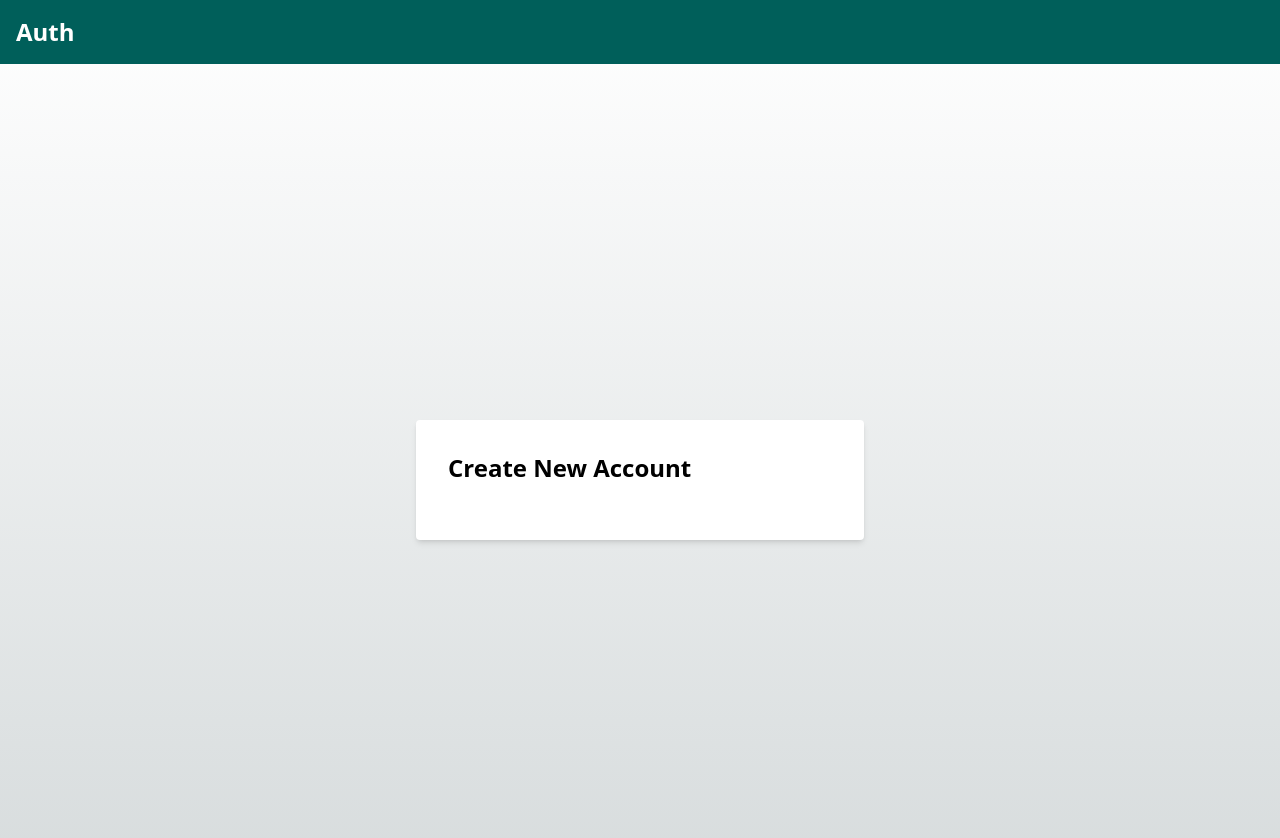
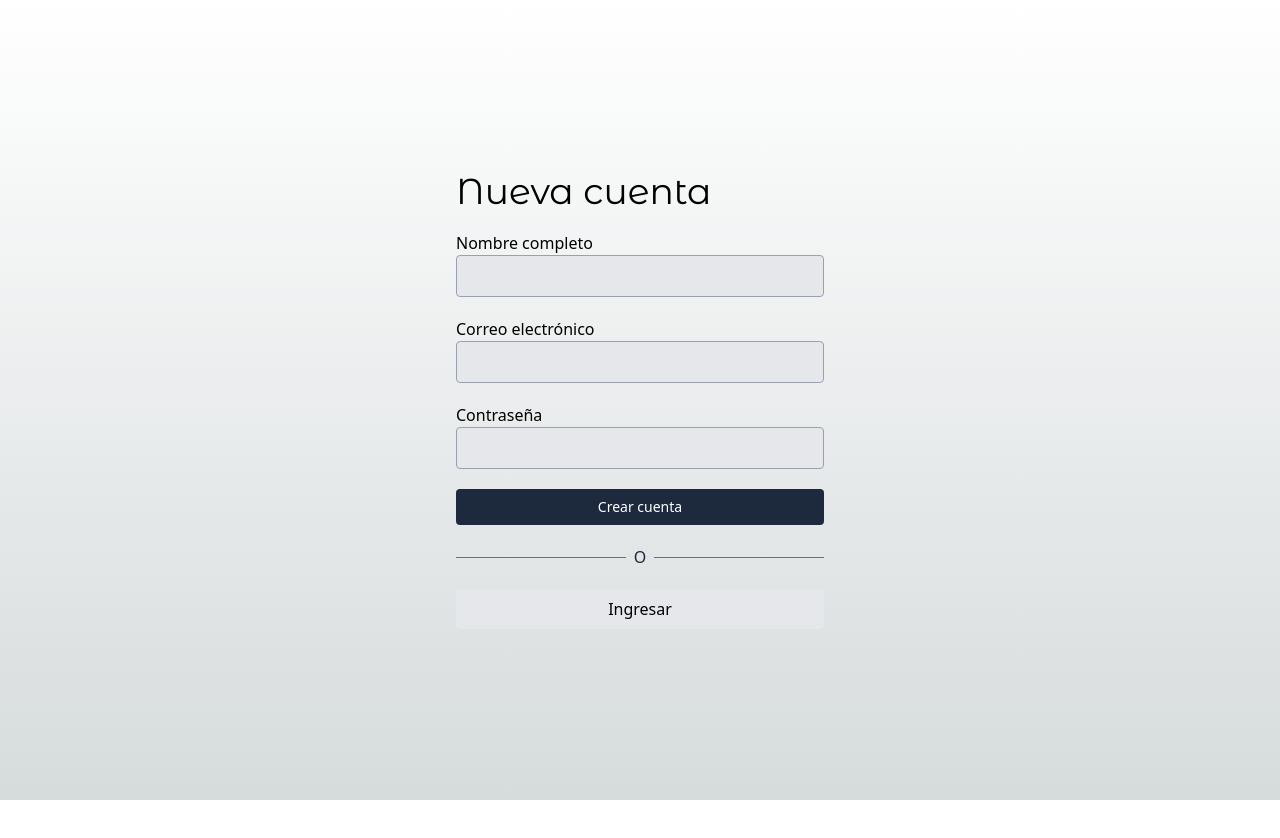
Before and after one commit to MisaelGG11/teslo-shop, a Next.js app: page /auth/new-account in a window 1280 px wide. Shown: the top 838 px of the page. After the commit the page ends 800 px from the top, so only its background shows below. Built offline with nearby package versions, Linux system fonts and the light colour scheme.

Commit message:
feat: add auth layout with login a register pages

```diff
--- a/src/app/auth/layout.tsx
+++ b/src/app/auth/layout.tsx
@@ -4,11 +4,10 @@
   children: React.ReactNode;
 }) {
   return (
-    <div className="flex flex-col">
-      <header className="bg-teal-800 text-white p-4">
-        <h1 className="text-2xl font-bold">Auth</h1>
-      </header>
-      <main className="flex-1 p-4">{children}</main>
+    <div className="flex justify-center items-center">
+      <div className="w-full max-w-md px-10">
+        {children}
+      </div>
     </div>
   );
 }
--- a/src/app/auth/login/page.tsx
+++ b/src/app/auth/login/page.tsx
@@ -1,14 +1,41 @@
+import { titleFont } from "@/config/fonts";
+import Link from "next/link";
+
 export const metadata = {
   title: "Login",
-  description: "Login to your account"
+  description: "Login to your account",
 };
 
 export default async function LoginPage() {
   return (
-    <main className="flex items-center justify-center h-screen">
-      <div className="w-full max-w-md p-8 bg-white rounded shadow-md">
-        <h2 className="text-2xl font-bold mb-6">Login</h2>
-        {/* Login form goes here */}
+    <main className="flex flex-col min-h-screen justify-center">
+      <h1 className={`${titleFont.className} text-4xl mb-5`}>Ingresar</h1>
+
+      <div className="flex flex-col">
+        <label htmlFor="email">Correo electrónico</label>
+        <input
+          className="px-5 py-2 border border-gray-400 bg-gray-200 rounded mb-5"
+          type="email"
+        />
+
+        <label htmlFor="email">Contraseña</label>
+        <input
+          className="px-5 py-2 border border-gray-400 bg-gray-200 rounded mb-5"
+          type="email"
+        />
+
+        <button className="btn-primary">Ingresar</button>
+
+        {/* divisor line */}
+        <div className="flex items-center my-5">
+          <div className="flex-1 border-t border-gray-500"></div>
+          <div className="px-2 text-gray-800">O</div>
+          <div className="flex-1 border-t border-gray-500"></div>
+        </div>
+
+        <Link href="/auth/new-account" className="btn-secondary text-center">
+          Crear una nueva cuenta
+        </Link>
       </div>
     </main>
   );
--- a/src/app/auth/new-account/page.tsx
+++ b/src/app/auth/new-account/page.tsx
@@ -1,3 +1,6 @@
+import { titleFont } from "@/config/fonts";
+import Link from "next/link";
+
 export const metadata = {
   title: "New Account",
   description: "Create a new account",
@@ -5,10 +8,49 @@
 
 export default async function NewAccountPage() {
   return (
-    <main className="flex items-center justify-center h-screen">
-      <div className="w-full max-w-md p-8 bg-white rounded shadow-md">
-        <h2 className="text-2xl font-bold mb-6">Create New Account</h2>
-        {/* New account form goes here */}
+ <main className="flex flex-col min-h-screen justify-center">
+
+      <h1 className={ `${ titleFont.className } text-4xl mb-5` }>Nueva cuenta</h1>
+
+      <div className="flex flex-col">
+
+        <label htmlFor="email">Nombre completo</label>
+        <input
+          className="px-5 py-2 border border-gray-400 bg-gray-200 rounded mb-5"
+          type="text" />
+
+
+        <label htmlFor="email">Correo electrónico</label>
+        <input
+          className="px-5 py-2 border border-gray-400 bg-gray-200 rounded mb-5"
+          type="email" />
+
+
+        <label htmlFor="email">Contraseña</label>
+        <input
+          className="px-5 py-2 border border-gray-400 bg-gray-200 rounded mb-5"
+          type="email" />
+
+        <button
+
+          className="btn-primary">
+          Crear cuenta
+        </button>
+
+
+        {/* divisor l ine */ }
+        <div className="flex items-center my-5">
+          <div className="flex-1 border-t border-gray-500"></div>
+          <div className="px-2 text-gray-800">O</div>
+          <div className="flex-1 border-t border-gray-500"></div>
+        </div>
+
+        <Link
+          href="/auth/login"
+          className="btn-secondary text-center">
+          Ingresar
+        </Link>
+
       </div>
     </main>
   );
```
